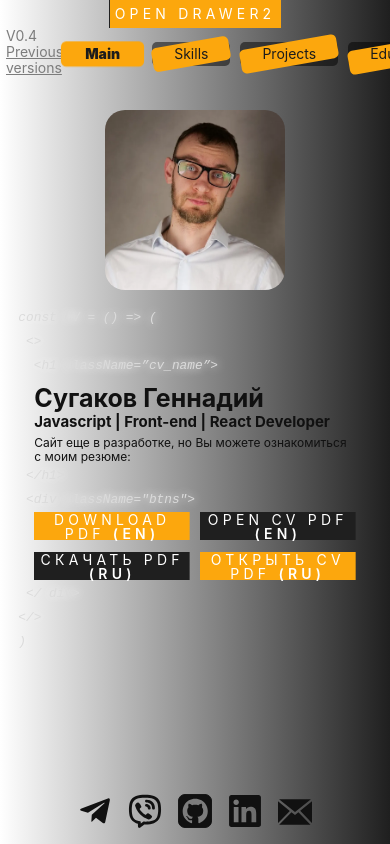
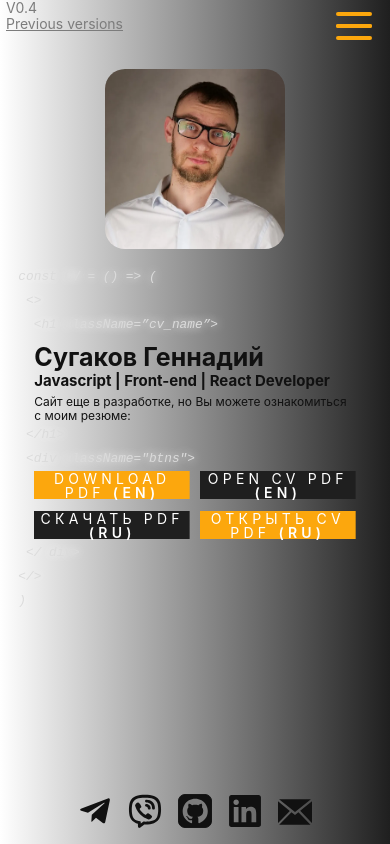
Before and after one commit to UTYFjs/cv, a React (Vite) app: page / in a window 390 px wide. Built offline with nearby package versions, Linux system fonts and the light colour scheme; a web font is replaced by a local one.

Commit message:
feat: add mobile menu

```diff
--- a/src/components/header/Header.tsx
+++ b/src/components/header/Header.tsx
@@ -3,8 +3,10 @@ import { DateDisplay } from '../date-display/DateDisplay';
 import { Menu } from '../menu/Menu';
 import styles from './header.module.scss';
 import { ROUTES } from '~/constants/routes-constants';
+import { useWindowWidth } from '~/hooks/use-window-width';
 
 export const Header = () => {
+  const { isDesktop } = useWindowWidth();
   return (
     <header className={styles.header}>
       <div className={styles.versions}>
@@ -14,7 +16,7 @@ export const Header = () => {
         </Link>
       </div>
       <Menu />
-      <DateDisplay className={styles.date} />
+      {isDesktop && <DateDisplay className={styles.date} />}
     </header>
   );
 };
--- a/src/components/menu/Menu.tsx
+++ b/src/components/menu/Menu.tsx
@@ -1,14 +1,25 @@
+import styles from './menu.module.scss';
+import { useWindowWidth } from '~/hooks/use-window-width';
+import { useState } from 'react';
+import { Drawer } from '../drawer/drawer';
+import cn from 'classnames';
+import { MenuList } from './menu-list/menu-list';
+import { MENUITEMS } from '~/constants/menu-items';
 import { NavLink } from 'react-router-dom';
-import styles from './menu.module.scss';
-import { MENUITEMS } from '~/constants/menu-items';
 
 export const Menu = () => {
+  const [isMenuOpen, setIsMenuOpen] = useState(false);
+  const { isMobile } = useWindowWidth();
+
+  const handleOnClose = () => {
+    setIsMenuOpen(false);
+  };
+
   const onClick = (e: React.MouseEvent<HTMLAnchorElement, MouseEvent>, route: string) => {
     if (!route) e.preventDefault();
   };
-  return (
-    <nav>
-      <ul className={styles.menu}>
+  const menulist = (
+    <ul className={cn(styles.menu, isMobile && styles.mobile)}>
       {MENUITEMS.map(({ text, route, tooltip }) => {
         return (
           <li key={route + text} className={styles['menu_item']} {...(tooltip && { 'data-tooltip': tooltip })}>
@@ -24,6 +35,31 @@ export const Menu = () => {
         );
       })}
     </ul>
+  );
+  return (
+    <nav>
+      {isMobile ? (
+        <>
+          {' '}
+          <div
+            onClick={() => {
+              setIsMenuOpen((state) => !state);
+            }}
+          >
+            <div id={styles['nav-icon']} className={cn(isMenuOpen && styles.open)}>
+              <span></span>
+              <span></span>
+              <span></span>
+              <span></span>
+            </div>
+          </div>
+          <Drawer size={500} isOpen={isMenuOpen} direction={'top'} onClose={handleOnClose}>
+            {isMenuOpen && <MenuList isMobile={true} onClose={handleOnClose} />}
+          </Drawer>
+        </>
+      ) : (
+        <MenuList />
+      )}
     </nav>
   );
 };
--- /dev/null
+++ b/src/components/menu/menu-list/menu-list.module.scss
@@ -0,0 +1,136 @@
+@use '../../../styles/main.scss' as *;
+
+@keyframes pulse {
+  0% {
+    transform: scale(1);
+  }
+
+  50% {
+    transform: scale(1.1);
+  }
+
+  100% {
+    transform: scale(1);
+  }
+}
+
+.menu {
+  @include flex;
+
+  gap: $gap;
+  list-style: none;
+  padding-inline-start: 0;
+}
+.menu.mobile {
+  @include flex($direction: column, $align: center);
+  gap: $gap-3xl;
+}
+
+.menu_item {
+  text-decoration: none;
+  z-index: 1;
+  position: relative;
+  width: fit-content;
+  padding: $p-4xs $p-xl;
+  cursor: pointer;
+  background: rgba($color: #000, $alpha: 50%);
+  border-radius: 5px;
+  transition: all 0.5s;
+}
+
+.menu_item__mobile {
+  text-decoration: none;
+  cursor: pointer;
+  font-size: 1.3em;
+}
+
+.menu_link {
+  text-decoration: none;
+}
+
+.bg1,
+.bg2,
+.bg1__indevelop {
+  position: absolute;
+  top: 0;
+  left: 0;
+  display: block;
+  width: 100%;
+  height: 100%;
+  border-radius: 5px;
+  z-index: -1;
+  transition: all 0.5s;
+}
+
+.bg1 {
+  background: $palitra2-light;
+  transform: rotate(-10deg);
+}
+
+.bg1__indevelop {
+  background: $character-dark-secondary-45;
+  transform: rotate(-10deg);
+}
+
+.item_text {
+  color: $character-dark-table-header;
+}
+.item_text__disable {
+  color: $character-dark-secondary-45;
+}
+
+.menu_link.active {
+  .item_text {
+    font-weight: 900;
+  }
+
+  .bg1 {
+    transform: rotate(0deg);
+    animation: 2s linear 0s infinite pulse;
+  }
+}
+
+.menu.mobile .menu_link.active .item_text {
+  color: $palitra2-light;
+  text-decoration: underline;
+}
+
+[data-tooltip] {
+  position: relative; /* Относительное позиционирование */
+}
+
+[data-tooltip]::after {
+  content: attr(data-tooltip);
+  position: absolute;
+  width: 170px; /* Ширина подсказки */
+  right: 0;
+  top: 0; /* Положение подсказки */
+  background: #292929; /* цвет фона */
+  font-size: 11px;
+  font-weight: 400;
+  color: #fff; /* Цвет текста */
+  border-radius: 12px;
+  margin-top: 12px;
+  padding: 0.5em; /* Поля вокруг текста */
+  box-shadow: 2px 2px 5px rgb(0 0 0 / 30%); /* Параметры тени */
+  pointer-events: none; /* Подсказка */
+  opacity: 0;
+  transition: 1s;
+  z-index: 44;
+}
+
+[data-tooltip]:hover::after {
+  opacity: 0.9;
+  top: 2.2em;
+  z-index: 44;
+}
+
+.menu_item :hover + .bg1 {
+  transform: rotate(0deg);
+}
+
+@include for-phone {
+  .menu {
+    gap: $gap-xs;
+  }
+}
--- /dev/null
+++ b/src/components/menu/menu-list/menu-list.tsx
@@ -0,0 +1,41 @@
+import { MENUITEMS } from '~/constants/menu-items';
+import styles from './menu-list.module.scss';
+import { NavLink } from 'react-router-dom';
+import cn from 'classnames';
+
+type MenuListProps = {
+  isMobile?: boolean;
+  onClose?: () => void;
+};
+
+export const MenuList = ({ isMobile = false, onClose }: MenuListProps) => {
+  const onClick = (e: React.MouseEvent<HTMLAnchorElement, MouseEvent>, route: string) => {
+    if (!route) {
+      e.preventDefault();
+    } else {
+      onClose && onClose();
+    }
+  };
+  return (
+    <ul className={cn(styles.menu, isMobile && styles.mobile)}>
+      {MENUITEMS.map(({ text, route, tooltip }) => {
+        return (
+          <li
+            key={route + text}
+            className={isMobile ? styles['menu_item__mobile'] : styles['menu_item']}
+            {...(tooltip && { 'data-tooltip': tooltip })}
+          >
+            <NavLink
+              className={({ isActive }) => [styles['menu_link'], isActive ? styles.active : ''].join(' ')}
+              to={route ? route : '*'}
+              onClick={(e) => onClick(e, route)}
+            >
+              <span className={route ? styles['item_text'] : styles['item_text__disable']}>{text}</span>
+              {!isMobile && <span className={route ? styles.bg1 : styles['bg1__indevelop']}></span>}
+            </NavLink>
+          </li>
+        );
+      })}
+    </ul>
+  );
+};
--- a/src/components/menu/menu.module.scss
+++ b/src/components/menu/menu.module.scss
@@ -1,116 +1,76 @@
 @use '../../styles/main.scss' as *;
 
-@keyframes pulse {
-  0% {
-    transform: scale(1);
-  }
-
-  50% {
-    transform: scale(1.1);
-  }
-
-  100% {
-    transform: scale(1);
-  }
+#nav-icon {
+  width: 36px;
+  height: 20px;
+  position: relative;
+  margin-top: $m-s;
+  margin-right: $m-s;
+  -webkit-transform: rotate(0deg);
+  -moz-transform: rotate(0deg);
+  -o-transform: rotate(0deg);
+  transform: rotate(0deg);
+  -webkit-transition: 0.5s ease-in-out;
+  -moz-transition: 0.5s ease-in-out;
+  -o-transition: 0.5s ease-in-out;
+  transition: 0.5s ease-in-out;
+  cursor: pointer;
 }
 
-.menu {
-  @include flex;
-
-  gap: $gap;
-  list-style: none;
-  padding-inline-start: 0;
+#nav-icon span {
+  display: block;
+  position: absolute;
+  height: 4px;
+  width: 100%;
+  background: $palitra2-light;
+  border-radius: 9px;
+  opacity: 1;
+  left: 0;
+  -webkit-transform: rotate(0deg);
+  -moz-transform: rotate(0deg);
+  -o-transform: rotate(0deg);
+  transform: rotate(0deg);
+  -webkit-transition: 0.25s ease-in-out;
+  -moz-transition: 0.25s ease-in-out;
+  -o-transition: 0.25s ease-in-out;
+  transition: 0.25s ease-in-out;
 }
 
-.menu_item {
-  text-decoration: none;
-  z-index: 1;
-  position: relative;
-  width: fit-content;
-  padding: $p-4xs $p-xl;
-  cursor: pointer;
-  background: rgba($color: #000, $alpha: 50%);
-  border-radius: 5px;
-  transition: all 0.5s;
+#nav-icon span:nth-child(1) {
+  top: 0px;
 }
 
-.menu_link {
-  text-decoration: none;
+#nav-icon span:nth-child(2),
+#nav-icon span:nth-child(3) {
+  top: 12px;
 }
 
-.bg1,
-.bg2,
-.bg1__indevelop {
-  position: absolute;
-  top: 0;
-  left: 0;
-  display: block;
-  width: 100%;
-  height: 100%;
-  border-radius: 5px;
-  z-index: -1;
-  transition: all 0.5s;
+#nav-icon span:nth-child(4) {
+  top: 24px;
 }
 
-.bg1 {
-  background: $palitra2-light;
-  transform: rotate(-10deg);
+#nav-icon.open span:nth-child(1) {
+  top: 12px;
+  width: 0%;
+  left: 50%;
 }
 
-.bg1__indevelop {
-  background: $character-dark-secondary-45;
-  transform: rotate(-10deg);
+#nav-icon.open span:nth-child(2) {
+  -webkit-transform: rotate(45deg);
+  -moz-transform: rotate(45deg);
+  -o-transform: rotate(45deg);
+  transform: rotate(45deg);
 }
 
-.item_text {
-  color: $character-dark-table-header;
+#nav-icon.open span:nth-child(3) {
+  -webkit-transform: rotate(-45deg);
+  -moz-transform: rotate(-45deg);
+  -o-transform: rotate(-45deg);
+  transform: rotate(-45deg);
 }
 
-.menu_link.active {
-  .item_text {
-    font-weight: 900;
-  }
-
-  .bg1 {
-    transform: rotate(0deg);
-    animation: 2s linear 0s infinite pulse;
-  }
+#nav-icon.open span:nth-child(4) {
+  top: 12px;
+  width: 0%;
+  left: 50%;
 }
-
-[data-tooltip] {
-  position: relative; /* Относительное позиционирование */
-}
-
-[data-tooltip]::after {
-  content: attr(data-tooltip);
-  position: absolute;
-  width: 170px; /* Ширина подсказки */
-  right: 0;
-  top: 0; /* Положение подсказки */
-  background: #292929; /* цвет фона */
-  font-size: 11px;
-  font-weight: 400;
-  color: #fff; /* Цвет текста */
-  border-radius: 12px;
-  margin-top: 12px;
-  padding: 0.5em; /* Поля вокруг текста */
-  box-shadow: 2px 2px 5px rgb(0 0 0 / 30%); /* Параметры тени */
-  pointer-events: none; /* Подсказка */
-  opacity: 0;
-  transition: 1s;
-}
-
-[data-tooltip]:hover::after {
-  opacity: 0.9;
-  top: 2.2em;
-}
-
-.menu_item :hover + .bg1 {
-  transform: rotate(0deg);
-}
-
-@include for-phone {
-  .menu {
-    gap: $gap-xs;
-  }
-}
--- a/src/components/modal/modal.module.scss
+++ b/src/components/modal/modal.module.scss
@@ -7,6 +7,7 @@
   width: 100%;
   background: #00000080;
   backdrop-filter: blur(2px);
+  -webkit-backdrop-filter: blur(2px);
   position: fixed;
   top: 0;
   left: 0;
--- a/src/pages/layout-main/layout-main.tsx
+++ b/src/pages/layout-main/layout-main.tsx
@@ -1,26 +1,10 @@
-import { useEffect, useState } from 'react';
 import { Outlet } from 'react-router-dom';
-import { Button } from '~/components/button/Button';
-import { Drawer } from '~/components/drawer/drawer';
 
 import { Header } from '~/components/header/Header';
-import { Menu } from '~/components/menu/Menu';
 
-export const LayoutMain = () => {
-  const [isDrawerOpen, setIsDrawerOpen] = useState(false);
-  useEffect(() => {
-    console.log('isdrawerOpen', isDrawerOpen);
-  }, [isDrawerOpen]);
-  return (
-    <>
-      {' '}
-      <Drawer isOpen={isDrawerOpen} onClose={() => setIsDrawerOpen(false)} direction={'top'}>
-        {' '}
-        <Menu />
-      </Drawer>
-      <Button onClick={() => setIsDrawerOpen((state) => !state)}>Open Drawer2</Button>
-      <Header />
-      <Outlet />
-    </>
-  );
-};
+export const LayoutMain = () => (
+  <>
+    <Header />
+    <Outlet />
+  </>
+);
--- a/src/styles/mixins.scss
+++ b/src/styles/mixins.scss
@@ -53,6 +53,7 @@
 
 @mixin blur($blur: 2px) {
   backdrop-filter: blur($blur);
+  -webkit-backdrop-filter: blur($blur);
   position: absolute;
   top: 0;
   left: 0;
```
Also changed, not shown: src/components/drawer/drawer.tsx (+15 -3 lines). Lines whose indentation alone changed are shown as unchanged.
